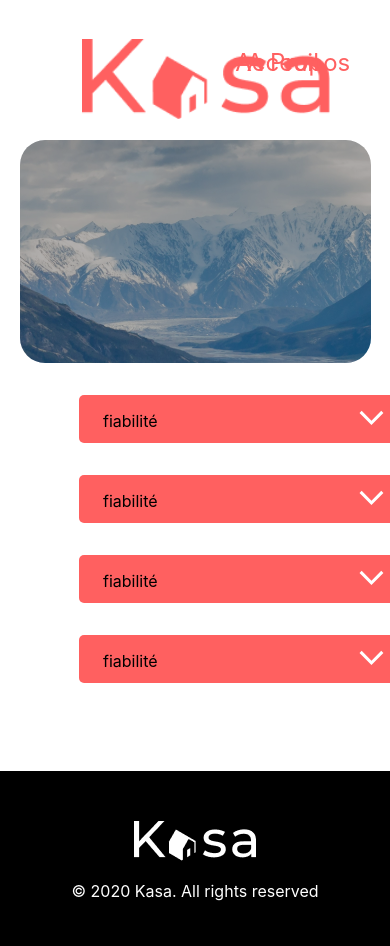
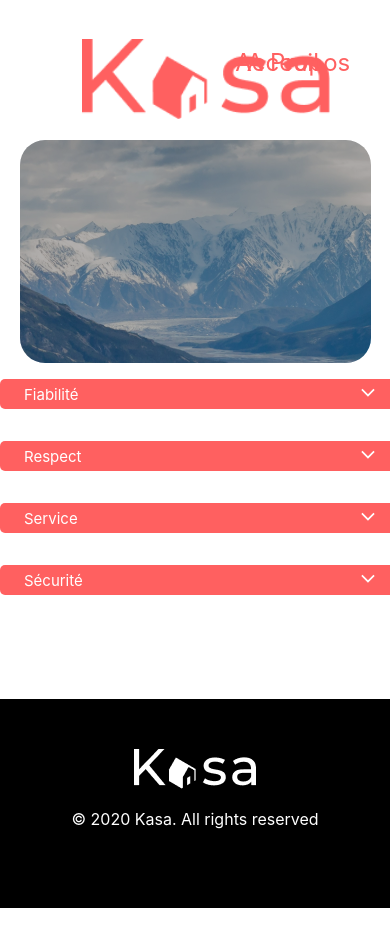
Before and after one commit to AndyRama/P11Training, a React (Create React App) app: page /About in a window 390 px wide. Shown: the top 946 px of the page. After the commit the page ends 908 px from the top, so only its background shows below. Built offline with nearby package versions, Linux system fonts and the light colour scheme.

Commit message:
[fix]add text content for collapse page about

```diff
--- a/src/components/Collapse/Collapse.scss
+++ b/src/components/Collapse/Collapse.scss
@@ -1,29 +1,37 @@
 .list-item {
-  width: 85%;
+  width: 90%;
+  height: 48px;
   background-color: #FF6060;
+  margin: 0 auto;
+  border-radius: 5px;
   display: flex;
-  margin: 0 auto;
-  margin-top: 16px;
-  border-radius: 5px;
+  justify-content: space-between;
   padding: 0 24px;
-  height: 48px;
-  justify-content: space-between;
-  text-decoration: none;
-  width: 90%;
+  margin-top: 20px;
+
+  p {
+    margin: auto 0;
+    color:  white;
+    font-size: 24px;
+    text-transform: capitalize;
+  }
 }
 
 .icon-wrapper {
-  position: relative;
-  top: 30%;
-  right: 0%;
+  margin: auto 0;
+  cursor: pointer;
+  height: auto;
+  width: auto;
 }
 
 .list-wrapper {
   list-style: none;
   display: block;
+  padding: 0;
   margin-bottom: 88px;
   width: 80%;
   position: relative;
+  // top: -30px;
   left: 10%;
 
   li {
@@ -34,10 +42,10 @@
 .collapsed-text {
   height: 0;
   width: 90%;
-  height:auto;
-  margin:0 auto;
-  color: #ff6060;
-  background-color: #f7f7f7;
+  height: auto;
+  margin: 0 auto  ;
+  color: #FF6060;
+  background-color: #F7F7F7;
   padding: 23px;
   border-radius: 5px;
 
@@ -45,3 +53,38 @@
     font-size: 24px;
   }
 }
+
+@media screen and (max-width: 992px){
+  .list-item {
+    width: 90%;
+  }
+}
+
+@media screen and (max-width: 768px) {
+  .list-item {
+    height: 30px!important;
+
+    p {
+      font-size: 15px!important;
+    }
+  }
+
+  .collapsed-text p {
+    font-size: 15px;
+  }
+
+  .icon-wrapper svg {
+    height: 15px!important;
+    width: 14px!important;
+  }
+
+  .list-wrapper {
+    width: 100%;
+    top: -16px;
+    left: 0;
+  }
+}
+
+.reverse {
+  transform:rotate(180deg) ;
+}
--- a/src/pages/About/About.jsx
+++ b/src/pages/About/About.jsx
@@ -6,25 +6,22 @@ import ImageBanner from "./../../assets/images/BannerAbout.png"
 function About() {
   const collapse = [
     {
-      title:"fiabilité",
-      text: "test"
+      title: "Fiabilité",
+      text: "Les annonces postées sur Kasa garantissent une fiabilité totale. Les photos sont conformes aux logements, et toutes les informations sont régulièrement vérifiées  par nos équipes.",
     },
-
     {
-      title:"fiabilité",
-      text: "test"
+      title: "Respect",
+      text: "La bienveillance fait partie des valeurs fondatrices de Kasa. Tout comportement discriminatoire ou de perturbation du voisinage entraînera une exclusion de notre plateforme.",
     },
-
     {
-      title:"fiabilité",
-      text: "test"
+      title: "Service",
+      text: "Nos équipes se tiennent à votre disposition pour vous fournir une expérience parfaite. N'hésitez pas à nous contacter si vous avez la moindre question.",
     },
-
     {
-      title:"fiabilité",
-      text: "test"
-    }
-  ]
+      title: "Sécurité",
+      text: "La sécurité est la priorité de Kasa. Aussi bien pour nos hôtes que pour les voyageurs, chaque logement correspond aux critères de sécurité établis par nos services. En laissant une note aussi bien à l'hôte qu'au locataire, cela permet à nos équipes de vérifier que les standards sont bien respectés. Nous organisons également des ateliers sur la sécurité domestique pour nos hôtes.",
+    },
+  ];
 
   return (
     <section>
```
Also changed, not shown: src/components/Collapse/Collapse.jsx (line endings or trailing spaces).
